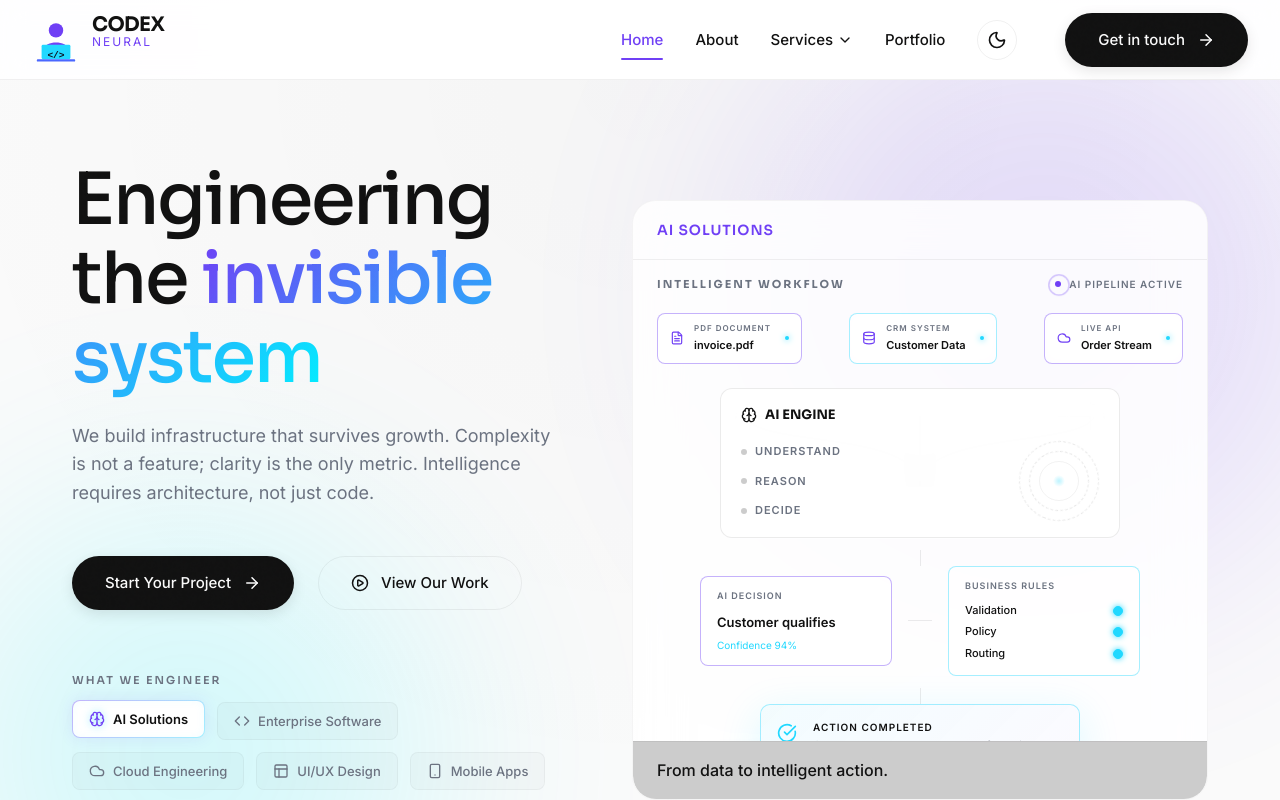
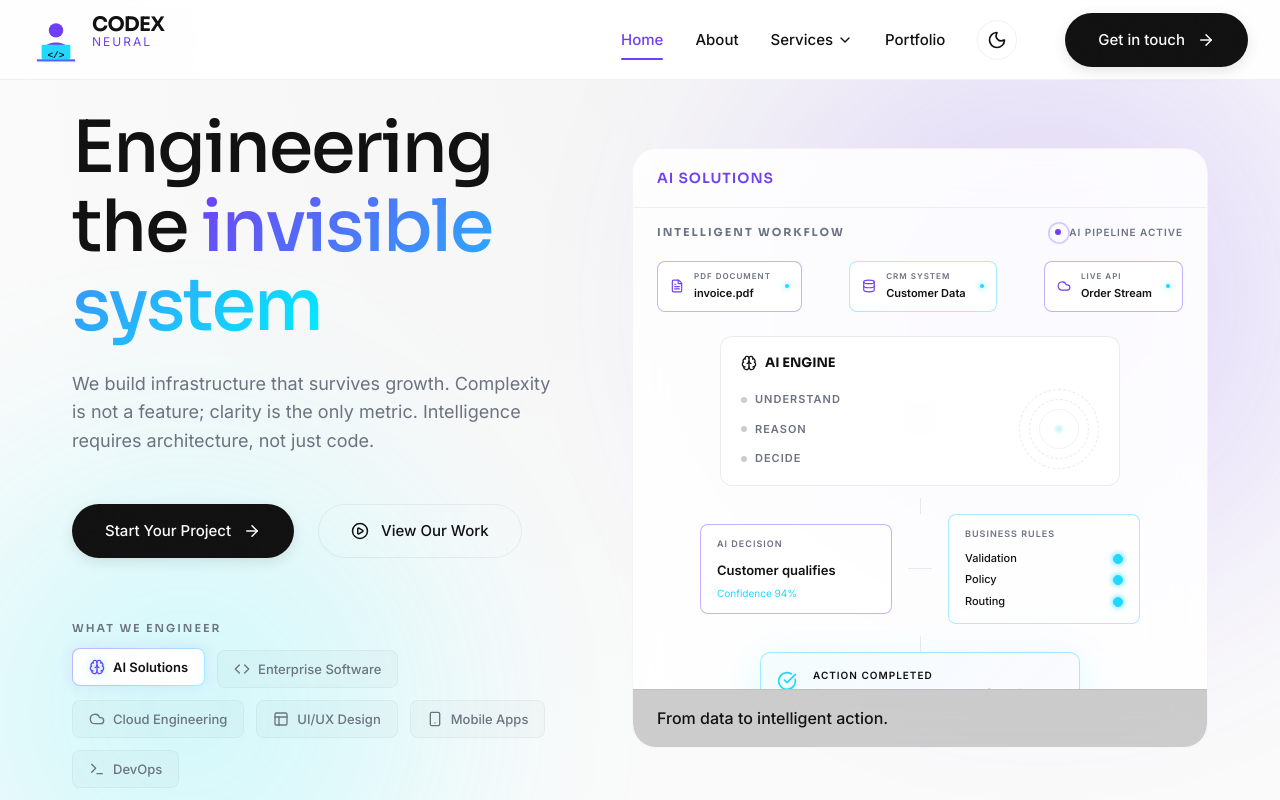
Before and after one commit to Manoharaya/codex-new, a React (Vite) app: page / in a window 1280 px wide. Shown: the top 800 px of the page. Built offline with nearby package versions, Linux system fonts and the light colour scheme.

Commit message:
Shift hero content upwards using negative margin to minimize visual gap

```diff
--- a/src/components/Hero/Hero.css
+++ b/src/components/Hero/Hero.css
@@ -31,12 +31,12 @@
   display: none;
 }
 
-/* Layout Container - Humanized spacing */
 .hero-container {
   position: relative;
   z-index: 10;
   width: 100%;
   max-width: 1200px;
+  margin-top: -8vh; /* Shift content up to reduce the visual gap */
 }
 
 .hero-content {
```
